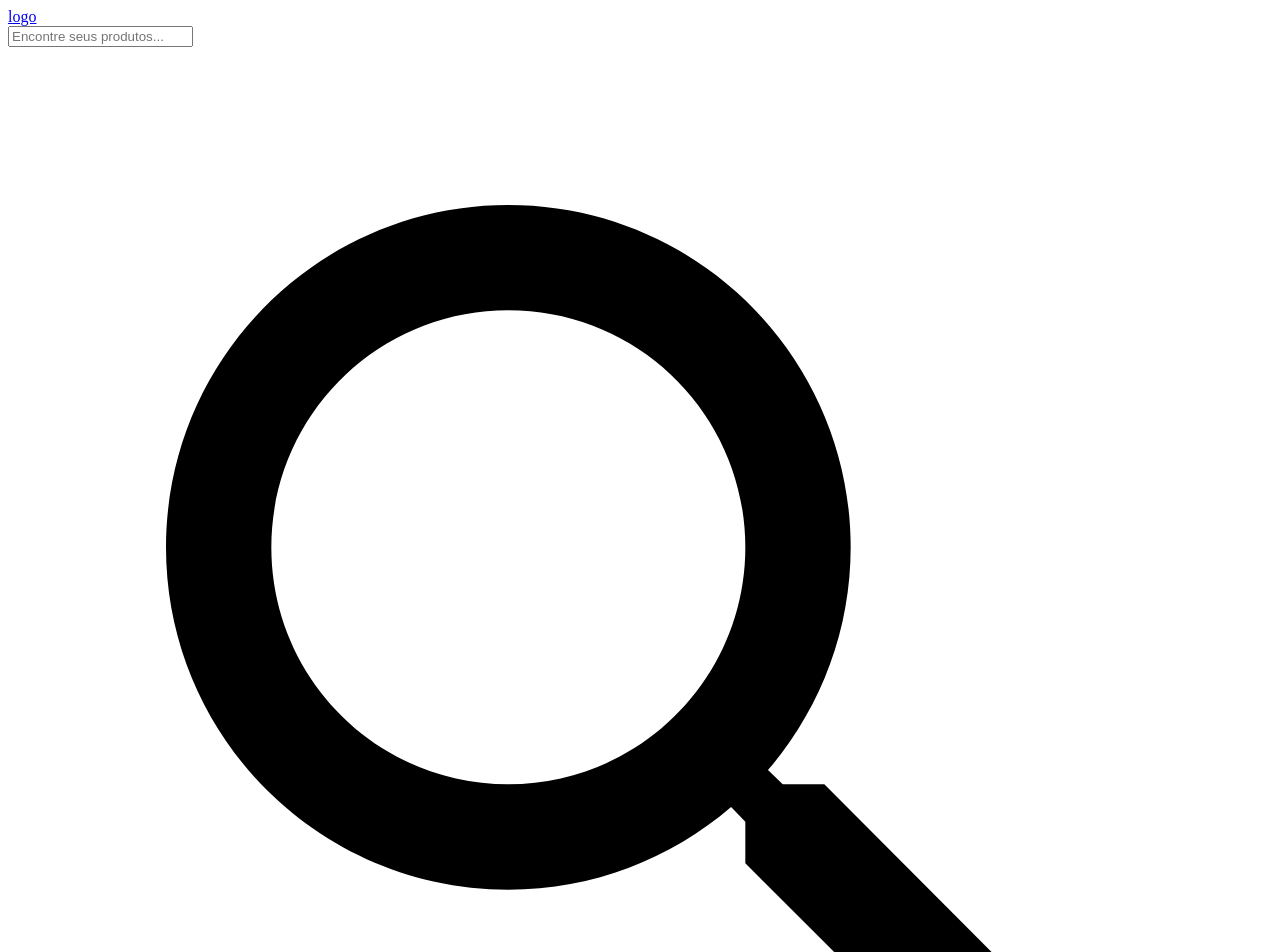
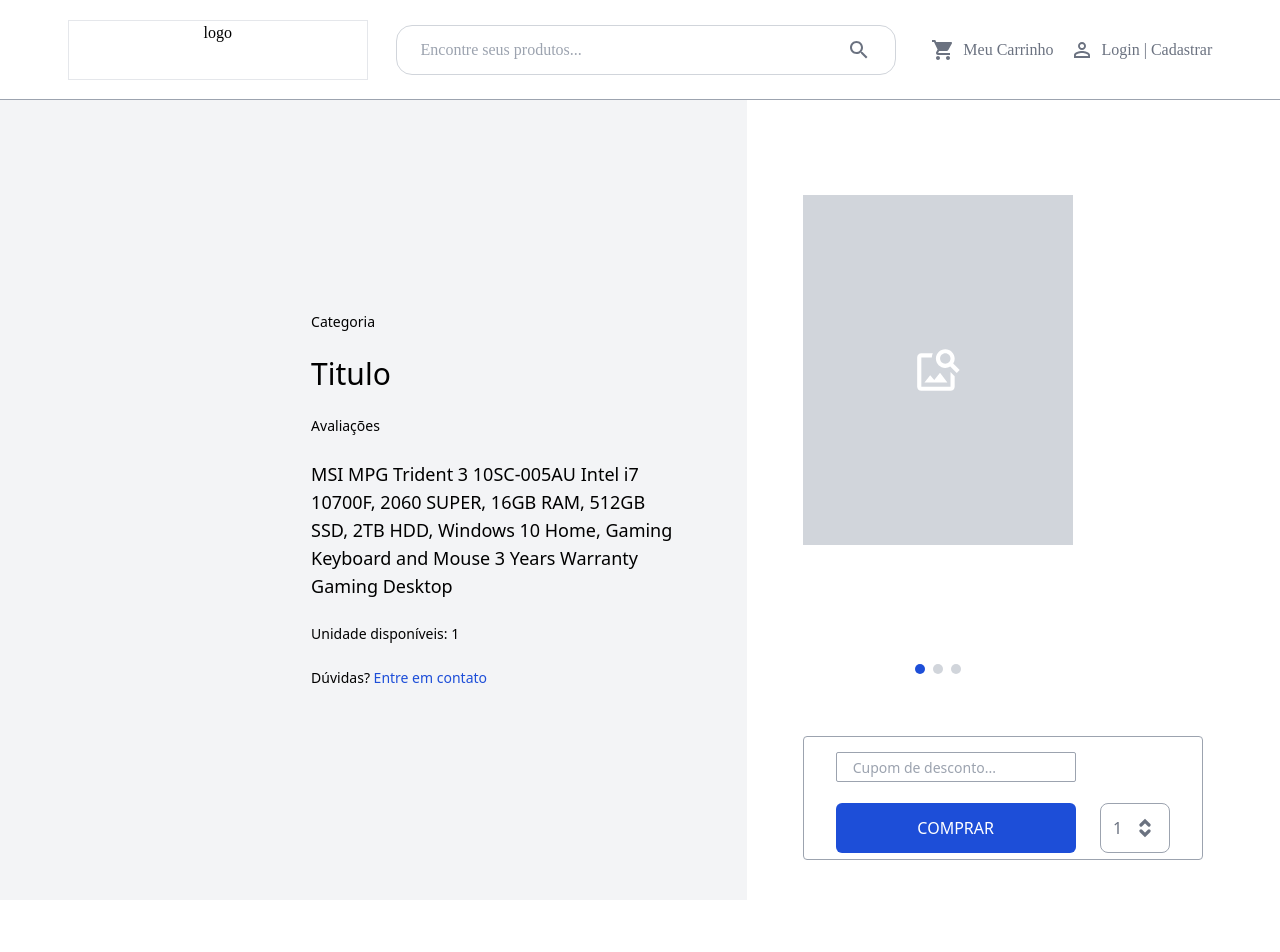
Before and after one commit to Leandro-C-Reis/store-web, a Next.js app: page /product in a window 1280 px wide. Shown: the top 952 px of the page. After the commit the page ends 900 px from the top, so only its background shows below. Built offline with nearby package versions, Linux system fonts and the light colour scheme.

Commit message:
build(pages): Product page and ajust other components styles

```diff
--- a/src/components/home/product-list.tsx
+++ b/src/components/home/product-list.tsx
@@ -40,7 +40,7 @@ const ProductList = ({ Title, Icon, Items, Id }) => {
                 <button onClick={handlePrev} style={{ outline: 'none' }}>
                     <Left className="w-50px h-50px fill-current cursor-pointer" />
                 </button>
-                <ul className="w-max overflow-hidden">
+                <ul className="w-max overflow-hidden h-350px">
                     <li className="w-max transition-all transform flex space-x-5" id={Id}>
                         <Card item={1}/>
                         <Card item={2}/>
--- a/src/pages/_app.js
+++ b/src/pages/_app.js
@@ -1,5 +1,5 @@
-import 'tailwindcss/tailwind.css';
-// import '../styles/index.css';
+// import 'tailwindcss/tailwind.css';
+import '../styles/index.css';
 
 export default function MyApp({ Component, pageProps }) {
     return <Component {...pageProps} />
--- a/src/pages/product.tsx
+++ b/src/pages/product.tsx
@@ -1,47 +1,116 @@
+import { useState } from 'react';
+import Link from 'next/link';
+
 import Header from '@/components/header';
-
-import CreditCard from '@/public/assets/card';
 import NoImage from '@/public/assets/no-image';
+import Up from '@/public/assets/arrows/up';
+import Down from '@/public/assets/arrows/down';
 
 const Product = () => {
+    const [quantity, setQuantity] = useState(1);
+
+    function handleChangeQuantity(sum: boolean) {
+        if (sum) {
+            return setQuantity(quantity + 1);
+        }
+
+        if (quantity > 1) {
+            return setQuantity(quantity - 1);
+        }
+    }
+
+    function handleSelectImage(element: any) {
+        const classNameActive = element.className.replace(/bg-\w*-\w*/g, 'bg-blue-700');
+        const className = element.className.replace(/bg-\w*-\w*/g, 'bg-gray-300');
+        const elements = document.getElementsByName('selector');
+
+        elements.forEach(e => {
+            e.className = className;
+        });
+
+        element.className = classNameActive;
+
+        const images = document.getElementById('images');
+        images.style.transform = `translateX(-${270 * element.id}px)`;
+    }
 
     return (
-        <div className="w-screen h-screen bg-gray-100">
+        <div className="bg-gray-100">
             <Header />
-            <div className="flex justify-evenly">
-                <div className="w-500px h-450px bg-white border-2 rounded-lg border-gray-300">
-                    Images
+            <div className="flex h-screen">
+                <div className="w-7/12 flex justify-end">
+                    <div className="h-full w-7/12 flex flex-col justify-center pr-16">
+                        <h4 className="my-3 text-sm">
+                            Categoria
+                        </h4 >
+                        <h1 className="my-3 text-3xl">
+                            Titulo
+                        </h1>
+                        <span className="my-3 text-sm">
+                            Avaliações
+                        </span>
+                        <p className="my-3 text-lg font-light">
+                            MSI MPG Trident 3 10SC-005AU Intel i7 10700F, 2060 SUPER, 16GB RAM, 512GB SSD, 2TB HDD, Windows 10 Home, Gaming Keyboard and Mouse 3 Years Warranty Gaming Desktop
+                        </p>
+                        <h3 className="my-3 text-sm">
+                            Unidade disponíveis: 1
+                        </h3>
+                        <h3 className="my-3 text-sm">
+                            {"Dúvidas? "}
+                            <Link href="/">
+                                <a className="my-3 text-blue-700">
+                                    Entre em contato
+                                </a>
+                            </Link>
+                        </h3>
+                    </div>
                 </div>
-                <div className="bg-white border-2 w-300px h-auto">
-                    <h1>Titulo</h1>
-                    <span>
-                        Avaliações
-                    </span>
-                    <p>
-                        Descrição
-                    </p>
-                    <span>Unidades disponíveis: 1</span>
-                </div>
-                <div className="w-300px h-450px bg-white border-2 rounded-lg border-gray-300
-                flex flex-col items-start justify-evenly p-6">
-                    <h1 className="text-gray-600 text-5xl">
-                        R$ 000,00
-                    </h1>
-                    <h4 className="text-gray-400 text-xs">
-                        Preço a vista
-                    </h4>
-                    <h4 className="text-gray-500 text-sm">
-                        R$ 000,00 (5% de desconto no boleto)
-                    </h4>
-                    <span className="w-240px h-0 border-t border-gray-400"></span>
-                    <div className="text-gray-500 text-sm flex">
-                        <CreditCard className="fill-current w-20px h-20px mr-1"/>
-                        <h4>
-                            12 parcelas de R$ 00,00 sem juros
-                        </h4>
+
+                <div className="w-5/12 bg-white px-14 py-10 flex flex-col justify-end">
+                    <div className="h-full w-270px flex flex-col items-center justify-around">
+                        <div className="self-start bg-gray-300 w-full h-350px overflow-hidden">
+                            <div className="w-max h-full grid grid-cols-3 grid-rows-none transition-all" id="images">
+                                <div className="w-270px h-full flex items-center justify-center">
+                                    <NoImage className="fill-current text-white w-50px h-50px" />
+                                </div>
+                                <div className="w-270px h-full flex items-center justify-center">
+                                    <NoImage className="fill-current text-white w-50px h-50px" />
+                                </div>
+                                <div className="w-270px h-full flex items-center justify-center">
+                                    <NoImage className="fill-current text-white w-50px h-50px" />
+                                </div>
+                            </div>
+                        </div>
+                        <div>
+                            <button onClick={(e) => handleSelectImage(e.target)} id="0" name="selector" className="w-10px h-10px rounded-full mx-1 bg-blue-700" style={{ outline: 'none' }}></button>
+                            <button onClick={(e) => handleSelectImage(e.target)} id="1" name="selector" className="w-10px h-10px rounded-full mx-1 bg-gray-300" style={{ outline: 'none' }}></button>
+                            <button onClick={(e) => handleSelectImage(e.target)} id="2" name="selector" className="w-10px h-10px rounded-full mx-1 bg-gray-300" style={{ outline: 'none' }}></button>
+                        </div>
                     </div>
-                    <input className="border-2 rounded outline-none w-240px h-30px text-sm pl-2" type="text" placeholder="Cupom de desconto..." />
-                    <button className="w-240px h-60px bg-yellow-500 text-white rounded" style={{ outline: 'none' }}>COMPRAR</button>
+                    <div className="w-400px h-150px border border-gray-400 rounded">
+                        <div className="w-full h-2/4 flex items-center pl-8">
+                            <input className="border rounded-sm border-gray-400 w-240px h-30px pl-4 text-sm"
+                                type="text" placeholder="Cupom de desconto..." />
+                        </div>
+                        <div className="w-full h-2/4 flex items-center justify-between px-8">
+                            <button className="bg-blue-700 text-white w-240px h-50px rounded-md" style={{ outline: 'none' }} >COMPRAR</button>
+                            <div className="border border-gray-400 w-70px h-50px rounded-lg flex text-gray-500">
+                                <div className="w-2/4 h-full flex items-center justify-center">
+                                    <h1>
+                                        {quantity}
+                                    </h1>
+                                </div>
+                                <div className="w-2/4 h-full flex flex-col justify-center">
+                                    <button onClick={() => handleChangeQuantity(true)} style={{ outline: 'none' }}>
+                                        <Up className="w-12px h-12px stroke-current ml-1" />
+                                    </button>
+                                    <button onClick={() => handleChangeQuantity(false)} style={{ outline: 'none' }}>
+                                        <Down className="w-12px h-12px stroke-current ml-1" />
+                                    </button>
+                                </div>
+                            </div>
+                        </div>
+                    </div>
                 </div>
             </div>
         </div>
--- /dev/null
+++ b/src/public/assets/arrows/down.tsx
@@ -0,0 +1,10 @@
+
+const Down = ({ className }) => {
+    return (
+        <svg className={className} viewBox="0 0 6 5" fill="none" xmlns="http://www.w3.org/2000/svg">
+            <path d="M5 1L3 3L1 0.999999" strokeWidth="1.6" strokeLinecap="round" />
+        </svg>
+    )
+}
+
+export default Down;
--- /dev/null
+++ b/src/public/assets/arrows/up.tsx
@@ -0,0 +1,10 @@
+
+const Up = ({ className }) => {
+    return (
+        <svg className={className} viewBox="0 0 6 5" fill="none" xmlns="http://www.w3.org/2000/svg">
+            <path d="M1 4L3 2L5 4" strokeWidth="1.6" strokeLinecap="round" />
+        </svg>
+    )
+}
+
+export default Up;
--- a/tailwind.config.js
+++ b/tailwind.config.js
@@ -6,21 +6,30 @@ module.exports = {
       width: {
         '500px': '500px',
         '300px': '300px',
+        '400px': '400px',
+        '270px': '270px',
         '260px': '260px',
         '240px': '240px',
         '200px': '200px',
         '180px': '180px',
         '160px': '160px',
         '90px': '90px',
+        '70px': '70px',
+        '50px': '50px',
         '24px': '24px',
         '18px': '18px',
-        '12px': '12px'
+        '12px': '12px',
+        '10px': '10px',
+        '6px': '6px',
+        '5px': '5px',
       },
       height: {
+        'complete': 'calc(100vh - 100px)',
         '450px': '450px',
         '350px': '350px',
         '300px': '300px',
         '270px': '270px',
+        '150px': '150px',
         '110px': '110px',
         '100px': '100px',
         '60px': '60px',
@@ -29,7 +38,10 @@ module.exports = {
         '24px': '24px',
         '20px': '20px',
         '18px': '18px',
-        '12px': '12px'
+        '12px': '12px',
+        '10px': '10px',
+        '6px': '6px',
+        '5px': '5px',
       },
       margin: {
         '100px': '100px'
```
Also changed, not shown: src/components/home/product-card.tsx (+11 -11 lines), src/styles/index.css, 1 other file (tests, documents, lock files or other folders).
